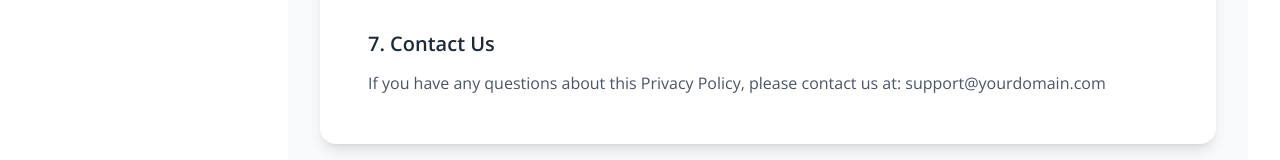
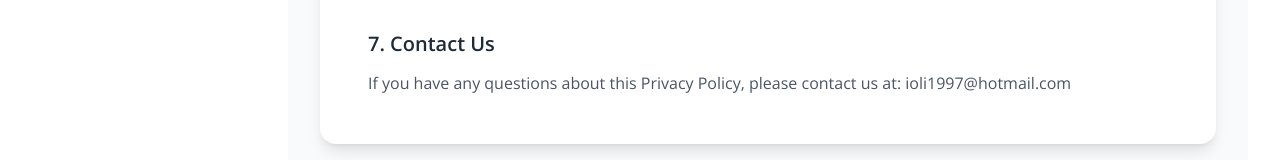
Before and after one commit to kazifahim7/social-event-dashboard, a React (Vite) app: page /privacy_policy in a window 1280 px wide. Shown: the part 1188-1348 px from the top of the page. Built offline with nearby package versions, Linux system fonts and the light colour scheme.

Commit message:
issue fix

```diff
--- a/src/pages/Privacy.jsx
+++ b/src/pages/Privacy.jsx
@@ -93,7 +93,7 @@ const Privacy = () => {
                          </h2>
                          <p className="text-gray-600 leading-relaxed">
                               If you have any questions about this Privacy Policy, please contact
-                              us at: support@yourdomain.com
+                              us at: ioli1997@hotmail.com
                          </p>
                     </section>
                </div>
```
